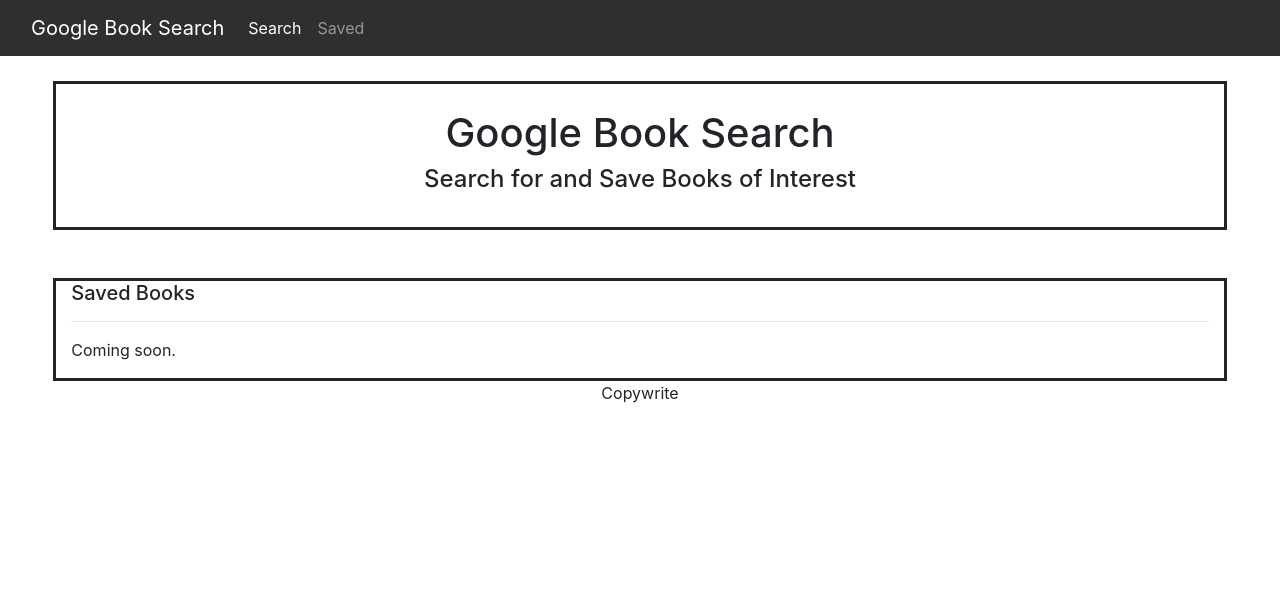
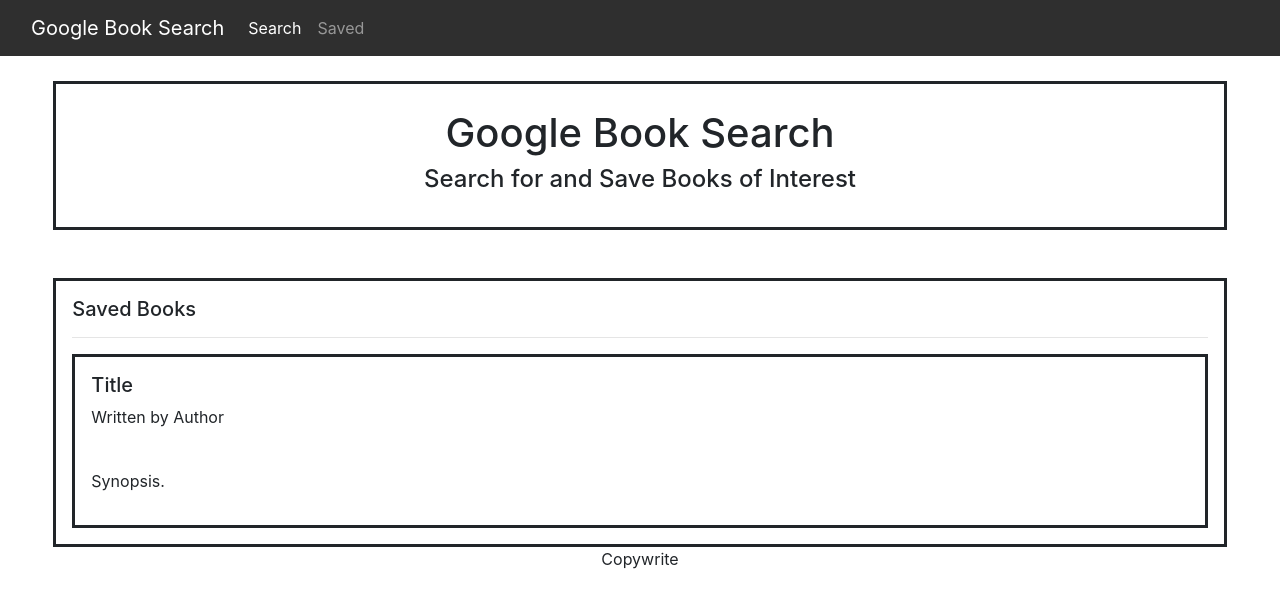
Before and after one commit to hill1635/hill-book-search, a React (Create React App) app in the folder client/: page /saved in a window 1280 px wide. Shown: the top 608 px of the page. Built offline with nearby package versions, Linux system fonts and the light colour scheme.

Commit message:
Border and padding styling for components.

```diff
--- a/client/src/components/Book/index.js
+++ b/client/src/components/Book/index.js
@@ -3,8 +3,11 @@
 
 function Book() {
   return (
-    <div>
-
+    <div className="bookCard p-3">
+      <h5>Title</h5>
+      <p>Written by Author</p>
+      <img src="" alt=""></img>
+      <p>Synopsis.</p>
     </div>
   );
 }
--- a/client/src/components/Book/style.css
+++ b/client/src/components/Book/style.css
@@ -0,0 +1,3 @@
+.bookCard {
+    border-style: solid;
+}
--- a/client/src/components/ResultsDiv/index.js
+++ b/client/src/components/ResultsDiv/index.js
@@ -3,7 +3,7 @@
 
 function ResultsDiv() {
   return (
-    <main className="col-11 mx-auto mt-4">
+    <main className="col-11 mx-auto mt-4 p-3">
       <h5>Search Results</h5>
       <hr></hr>
     </main>
--- a/client/src/components/ResultsDiv/style.css
+++ b/client/src/components/ResultsDiv/style.css
@@ -1,4 +1,3 @@
 main {
     border-style: solid;
-    padding: 10px;
 }
--- a/client/src/components/SavedDiv/index.js
+++ b/client/src/components/SavedDiv/index.js
@@ -1,12 +1,13 @@
 import React from "react";
+import Book from "../Book";
 import "./style.css";
 
 function SavedDiv() {
   return (
-    <div className="savedDiv col-11 mx-auto mt-5">
+    <div className="savedDiv col-11 mx-auto mt-5 p-3">
       <h5>Saved Books</h5>
       <hr></hr>
-      <p>Coming soon.</p>
+      <Book />
     </div>
   );
 }
--- a/client/src/components/SearchDiv/index.js
+++ b/client/src/components/SearchDiv/index.js
@@ -4,7 +4,7 @@
 
 function SearchDiv() {
   return (
-    <div className="searchDiv col-11 mx-auto mt-5">
+    <div className="searchDiv col-11 mx-auto mt-5 p-3">
       <h5>Book Search</h5>
       <p>Book:</p>
       <input className="col-12" type="text"></input>
--- a/client/src/components/SearchDiv/style.css
+++ b/client/src/components/SearchDiv/style.css
@@ -1,4 +1,3 @@
 .searchDiv {
   border-style: solid;
-  padding: 10px;
 }
```
